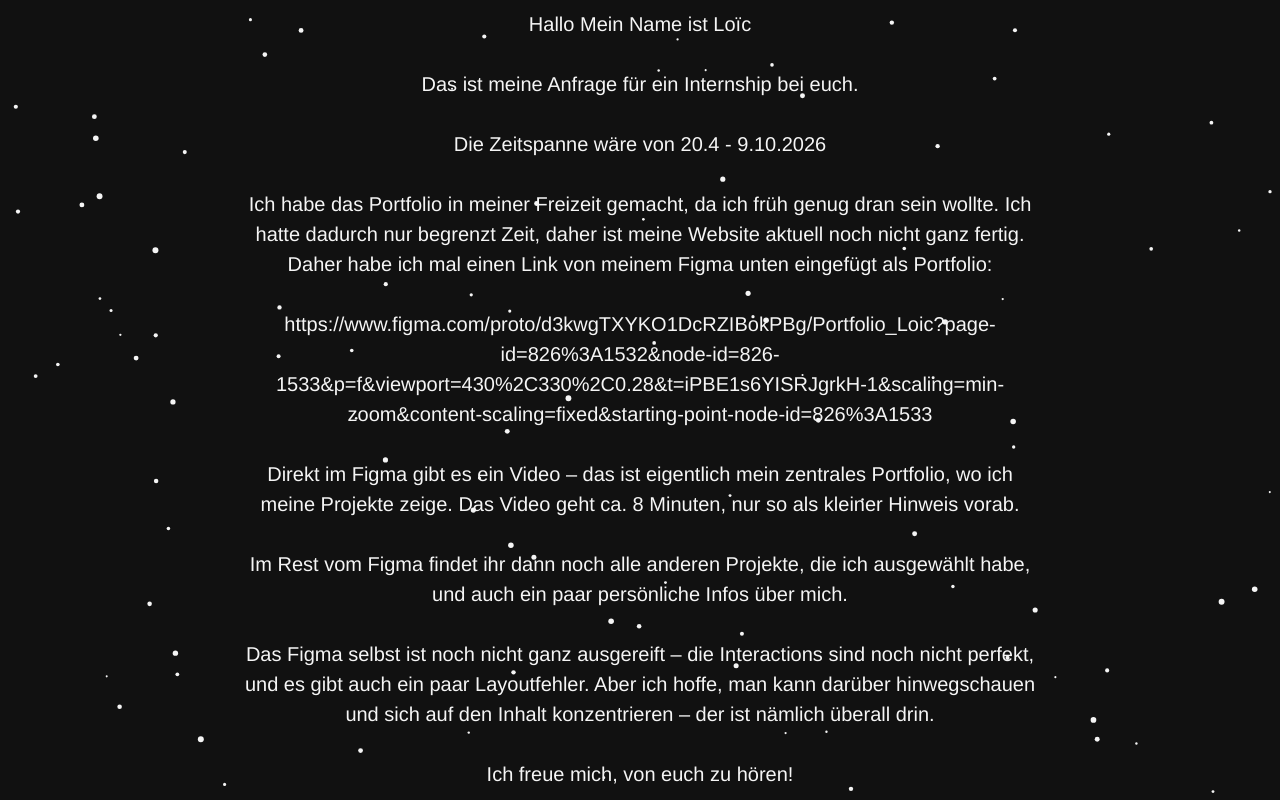
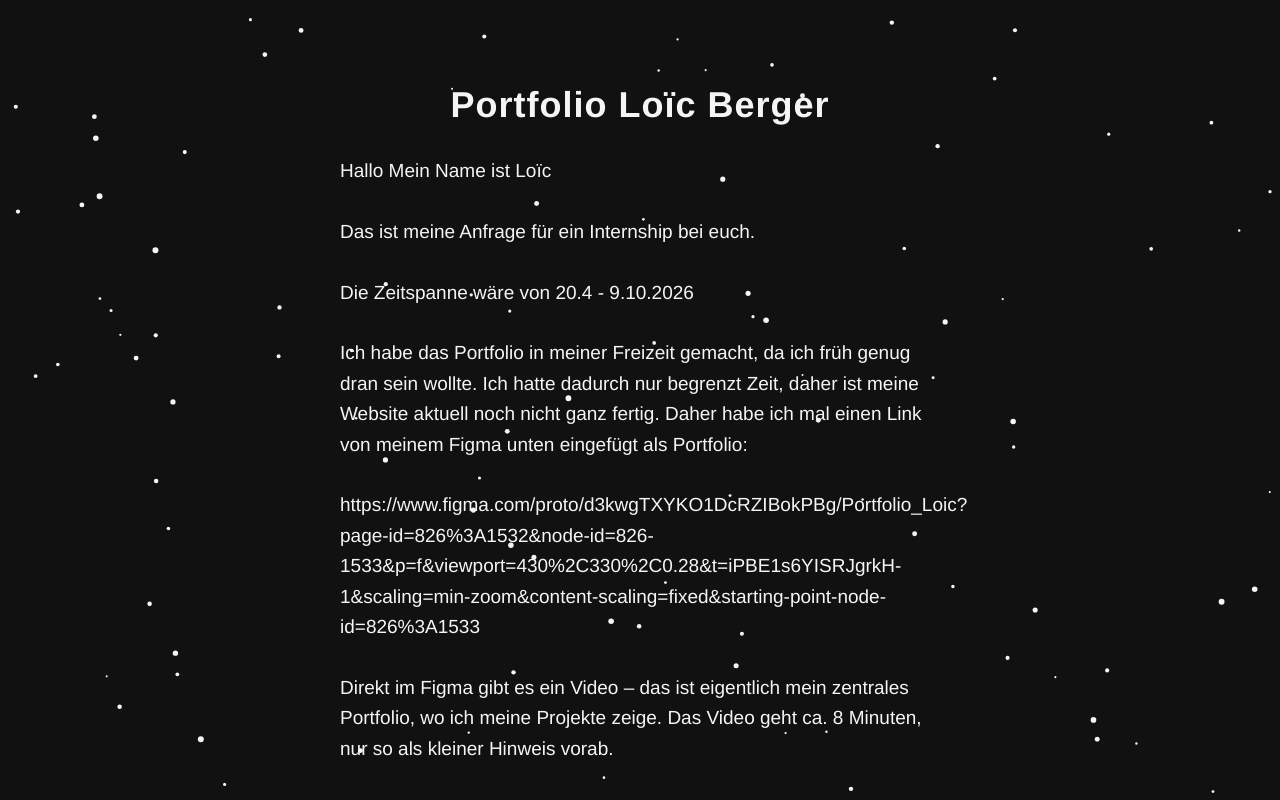
Before and after one commit to Loic-23/lo-cberger.ch, a plain HTML site: page index.html in a window 1280 px wide. Shown: the top 800 px of the page. Drawn offline with Linux system fonts and the light colour scheme.

Commit message:
Update index.html

```diff
--- a/index.html
+++ b/index.html
@@ -11,7 +11,6 @@
       color: #f5f5f5;
       font-family: Helvetica, Arial, sans-serif;
       height: 100%;
-      overflow: hidden;
     }
 
     canvas {
@@ -26,25 +25,22 @@
     .content {
       position: relative;
       z-index: 1;
-      display: flex;
-      flex-direction: column;
-      justify-content: center;
-      align-items: center;
-      padding: 40px 20px;
-      height: 100%;
-      text-align: center;
+      padding: 60px 20px 40px;
+      max-width: 600px;
+      margin: 0 auto;
+      text-align: left;
     }
 
     h1 {
       font-size: 36px;
       margin-bottom: 30px;
       letter-spacing: 1px;
+      text-align: center;
     }
 
     .main-text {
-      font-size: 20px;
-      line-height: 1.5;
-      max-width: 800px;
+      font-size: 19px;
+      line-height: 1.6;
       margin-bottom: 40px;
     }
 
@@ -57,6 +53,7 @@
       font-size: 16px;
       cursor: pointer;
       transition: background 0.3s;
+      width: 100%;
     }
 
     button:hover {
@@ -70,11 +67,6 @@
 
       .main-text {
         font-size: 18px;
-      }
-
-      button {
-        font-size: 15px;
-        padding: 12px 16px;
       }
     }
   </style>
@@ -103,7 +95,6 @@
   </div>
 
   <script>
-    // Share-Button (Figma-Link teilen)
     function sharePortfolio() {
       const url = 'https://www.figma.com/proto/d3kwgTXYKO1DcRZIBokPBg/Portfolio_Loic?page-id=826%3A1532&node-id=826-1533&p=f&viewport=430%2C330%2C0.28&t=iPBE1s6YISRJgrkH-1&scaling=min-zoom&content-scaling=fixed&starting-point-node-id=826%3A1533';
       if (navigator.share) {
@@ -116,7 +107,6 @@
       }
     }
 
-    // Partikel-Animation
     const canvas = document.getElementById('particles');
     const ctx = canvas.getContext('2d');
     let particles = [];
```
